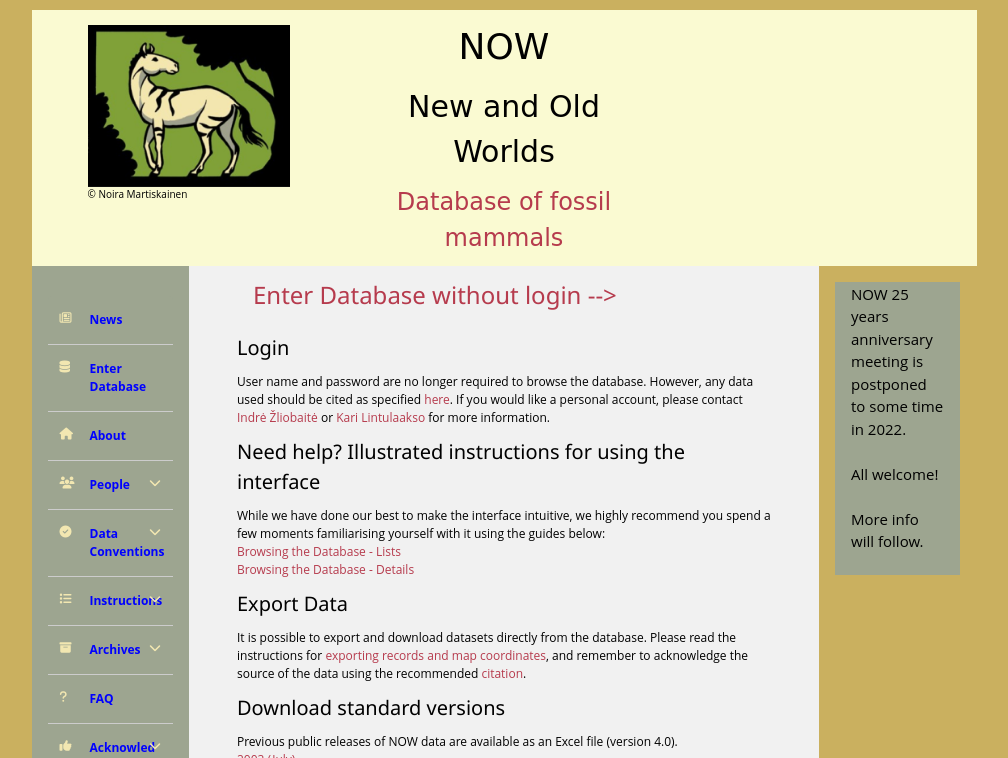
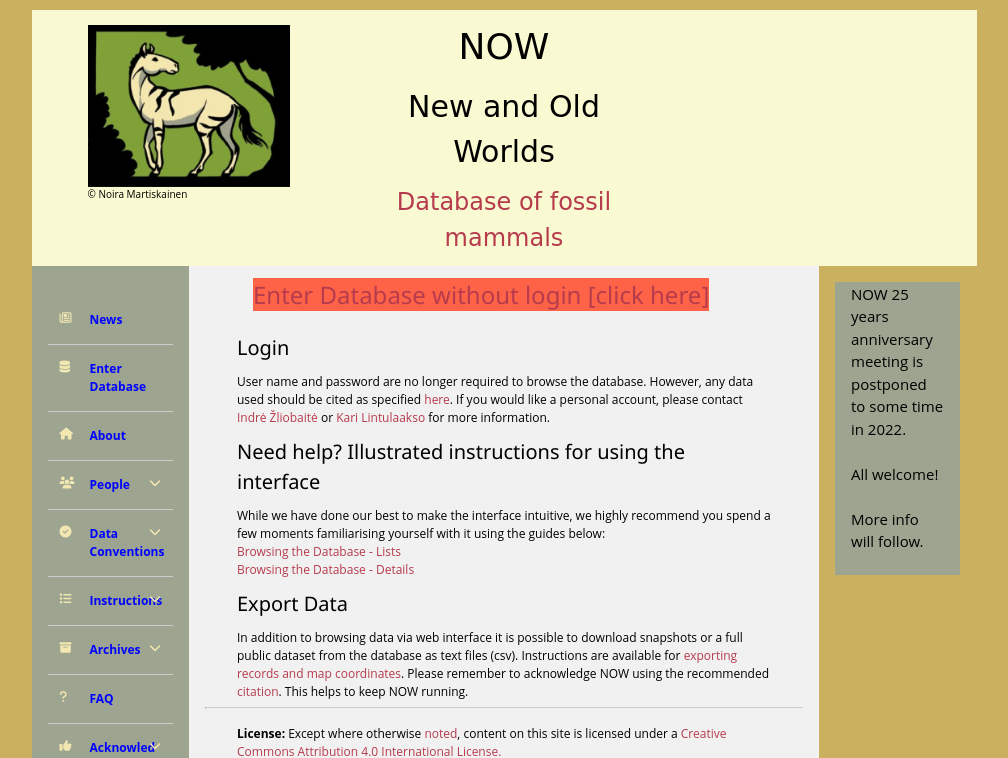
Before and after one commit to karilint/new_and_old_worlds, a Django app: template now/templates/database.html in a window 1280 px wide. Shown: the top 758 px of the page, without its empty margins (136-1144 px from the left). Run offline with Django 3.2, Linux system fonts and the light colour scheme; the template is opened without the code that fills it, so the values that code supplies are empty; some libraries are stand-ins or nearby versions.

Commit message:
removed xls dumps from 2002+2003

```diff
--- a/now/templates/database.html
+++ b/now/templates/database.html
@@ -15,7 +15,7 @@
 <section class="w3-container">
 
   <header class="w3-container">
-    <h3><a href="https://nowdatabase.luomus.fi/" target="_blank">Enter Database without login --></a></h3>
+    <h3><a href="https://nowdatabase.luomus.fi/" target="_blank" style="background-color:tomato;"> Enter Database without login [click here] </a></h3>
   </header>
   <h4>Login</h4>
 
@@ -31,18 +31,8 @@
 
   <h4>Export Data</h4>
 
-  <p>It is possible to export and download datasets directly from the database. Please read the instructions for <a href="{% url 'export_maps' %}">exporting records and map coordinates</a>, and remember to acknowledge the source of the data using the recommended <a href="{% url 'index' %}#Citation">citation</a>.</p>
+  <p> In addition to browsing data via web interface it is possible to download snapshots or a full public dataset from the database as text files (csv). Instructions are available for <a href="{% url 'export_maps' %}">exporting records and map coordinates</a>. Please remember to acknowledge NOW using the recommended <a href="{% url 'index' %}#Citation">citation</a>. This helps to keep NOW running.</p>
 
-  <h4>Download standard versions</h4>
-  <p>Previous public releases of NOW data are available as an Excel file (version 4.0).</p>
-  <ul>
-    <li><a href="{% static 'now/excel/NOW_public_030717.zip' %}">2003 (July)</a></li>
-    <li><a href="{% static 'now/excel/NOW_public_020104.zip' %}">2002 (January)</a></li>
-    <li><a href="{% static 'now/excel/NOW_public_001102.zip' %}">2000 (November)</a></li>
-    <li><a href="{% static 'now/excel/NOW_public_000309.zip' %}">2000 (March)</a></li>
-  </ul>
-  <hr>
-  <p>NOW database interface created and maintained by Gudrun Evans and Jouni Veps&auml;l&auml;inen.</p>
 </section>
 
 {% endblock %}
```
